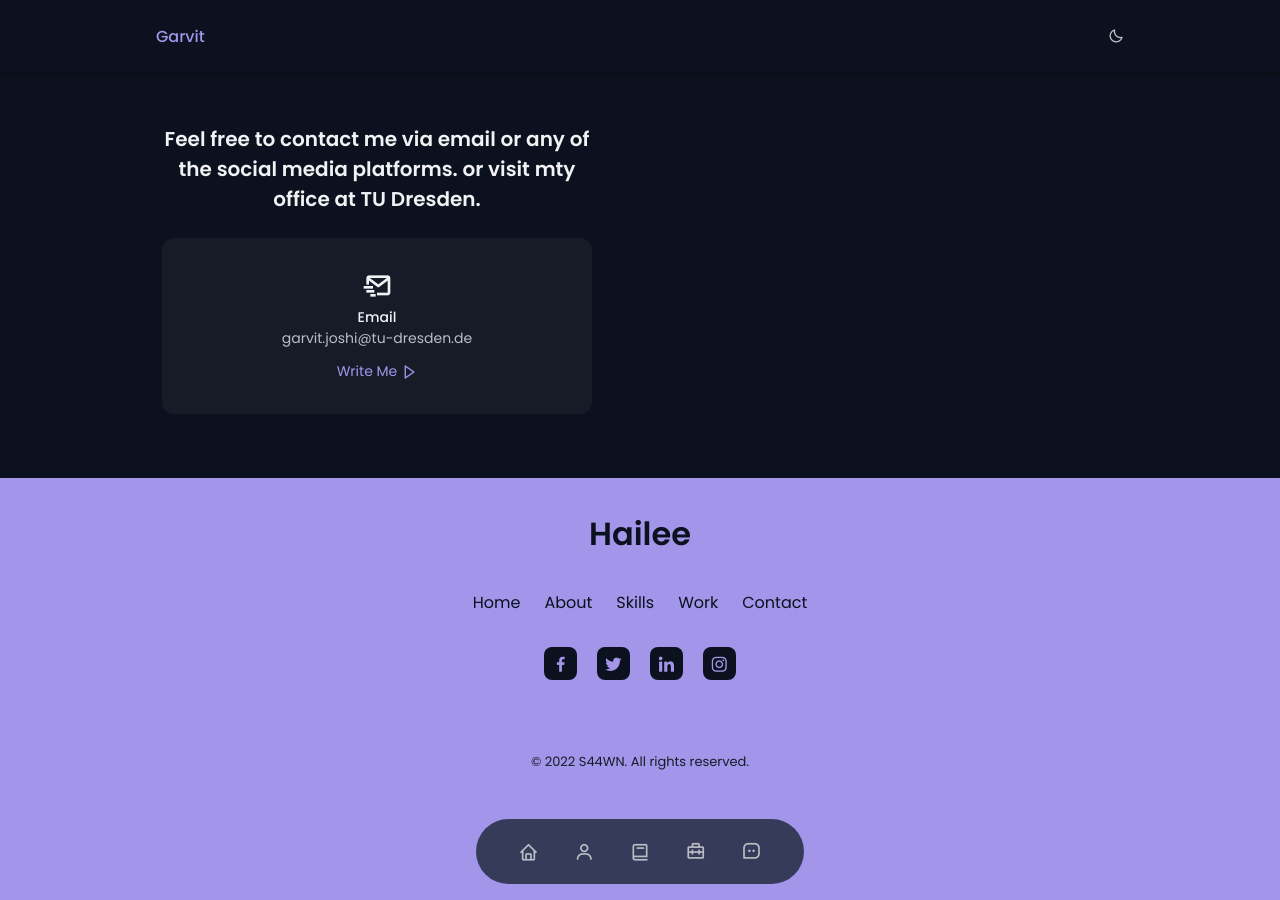
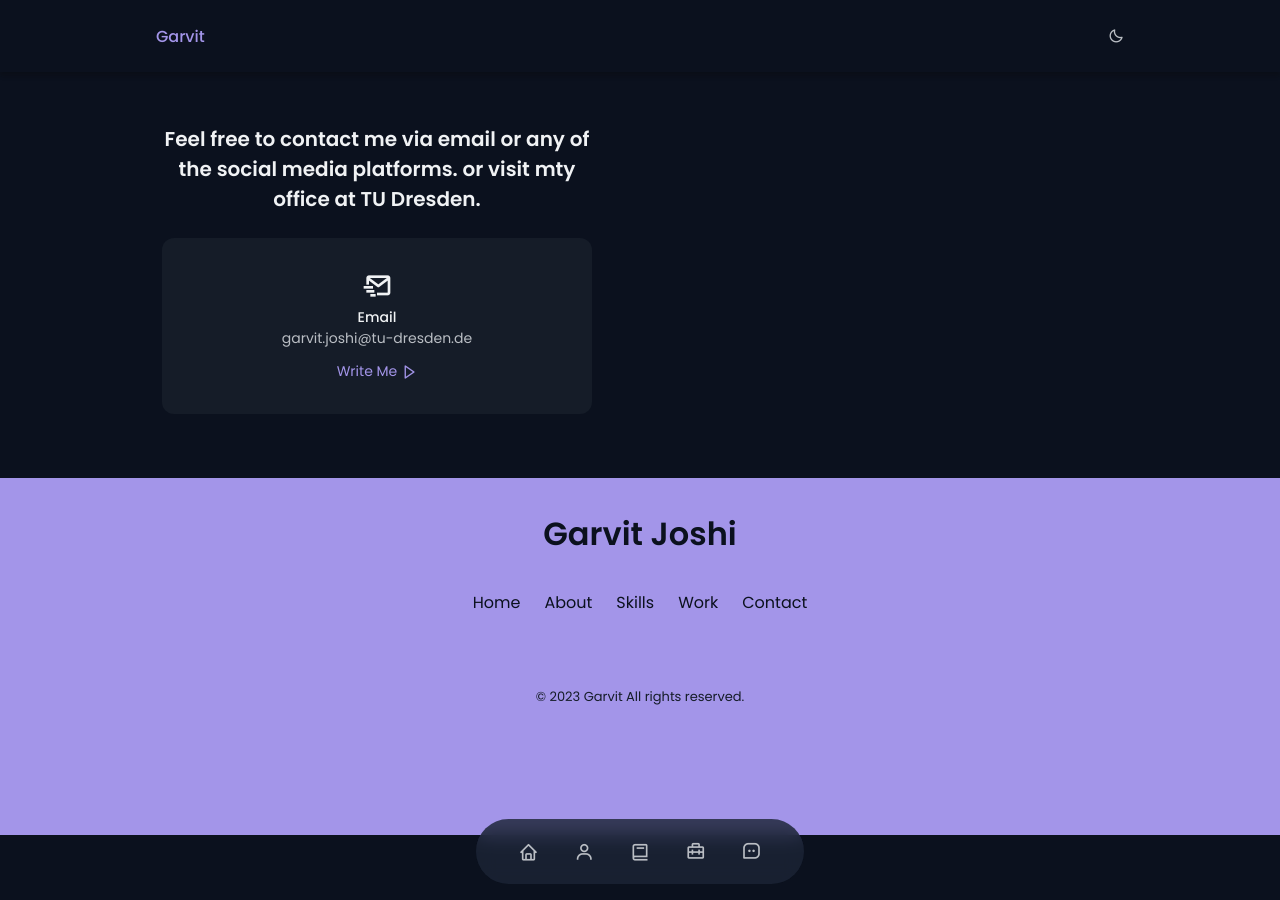
Before and after one commit to joshigarvitgh/profile, a Jekyll site: the page built from index.html, in a window 1280 px wide and 900 px high, scrolled down 5291 px. Built offline with Jekyll 4.4.1, drawn with Linux system fonts in a browser that asks for light colours.

Commit message:
restored with png:

```diff
--- a/_layouts/default.html
+++ b/_layouts/default.html
@@ -364,7 +364,7 @@
     <!--=============== FOOTER ===============-->
     <footer class="footer">
         <div class="footer__container container">
-            <h1 class="footer__title">Hailee</h1>
+            <h1 class="footer__title">Garvit Joshi</h1>
 
             <ul class="footer__list">
 
@@ -385,31 +385,10 @@
                 </li>
             </ul>
 
-            <ul class="footer__social">
-                <li class="footer__social-item">
-                    <a href="#" target="_blank" class="footer__social-link">
-                        <i class='bx bxl-facebook footer__social-icon'></i>
-                    </a>
-                </li>
-                <li class="footer__social-item">
-                    <a href="#" target="_blank" class="footer__social-link">
-                        <i class='bx bxl-twitter footer__social-icon'></i>
-                    </a>
-                </li>
-                <li class="footer__social-item">
-                    <a href="#" target="_blank" class="footer__social-link">
-                        <i class='bx bxl-linkedin footer__social-icon'></i>
-                    </a>
-                </li>
-                <li class="footer__social-item">
-                    <a href="#" target="_blank" class="footer__social-link">
-                        <i class='bx bxl-instagram footer__social-icon'></i>
-                    </a>
-                </li>
-            </ul>
+
 
             <span class="footer__copy">
-                &#169; 2022 S44WN. All rights reserved.
+                &#169; 2023 Garvit All rights reserved.
             </span>
         </div>
     </footer>
```
